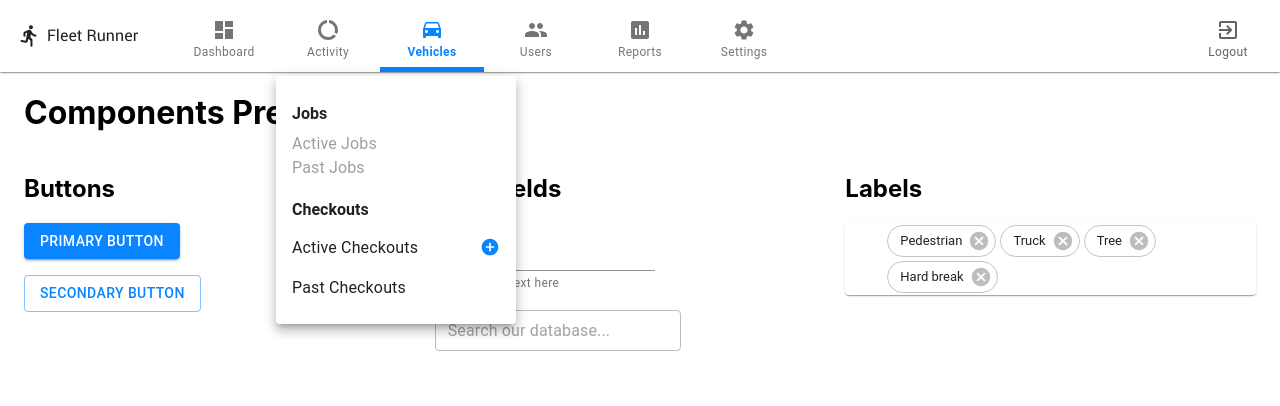
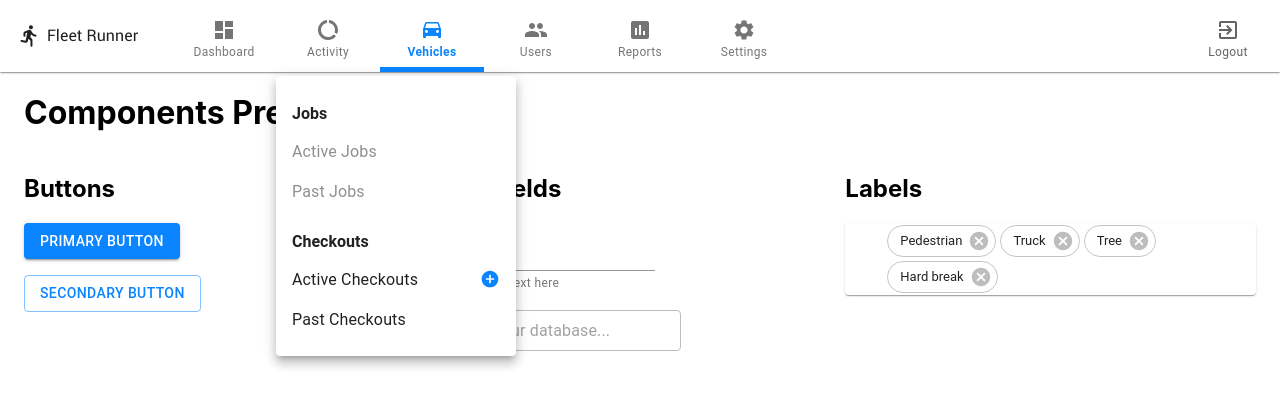
Before and after one commit to Ridecell/style-guide-comp-lib, a React (Create React App) app: page / in a window 1280 px wide. Both pictures are taken after a click on the tab "Activity". Shown: the top 406 px of the page. Built offline with nearby package versions, Linux system fonts and the light colour scheme.

Commit message:
unavailable items are showing disabled

```diff
--- a/src/components/Menu.tsx
+++ b/src/components/Menu.tsx
@@ -101,13 +101,21 @@ const MenuItemRC = withStyles((theme) => ({
     root: {
         // height: 48
         padding: 0,
-        color: theme.palette.text.disabled
     },
     gutters: {
         paddingRight: 0,
         paddingLeft: 16,
     }
 }))(MenuItem);
+
+const MenuItemDisabled = withStyles((theme) => ({
+    root: {
+        // color: theme.palette.text.disabled,
+        // flexGrow: 1,
+        paddingTop: 8,
+        paddingBottom: 8,
+    },
+}))(Typography);
 
 const LinkRC = withStyles((theme) => ({
     root: {
@@ -118,6 +126,7 @@ const LinkRC = withStyles((theme) => ({
         color: theme.palette.text.primary,
     },
 }))(Link);
+
 
 const IconLinkRC = withStyles((theme) => ({
     root: {
@@ -246,11 +255,12 @@ const RCMenu = ({ selectedTabIndex, menuItemsData, componentProps }: RCCompProps
                                     menuItem => menuItem.isHeading ?
                                         <ListSubheaderRC id="nested-list-subheader">{menuItem.name}</ListSubheaderRC>
                                         :
-                                        <MenuItemRC key={menuItem.id}>
+                                        <MenuItemRC key={menuItem.id} disabled={menuItem.isDisabled}>
                                             {Boolean(menuItem.isDisabled) ?
-                                                <span>{menuItem.name}</span>
+                                                <MenuItemDisabled variant="body1">{menuItem.name}</MenuItemDisabled>
                                                 :
                                                 <LinkRC href={menuItem.route} underline="none">{menuItem.name}</LinkRC>}
+                                            {/* <LinkRC href={menuItem.route} underline="none">{menuItem.name}</LinkRC> */}
                                             {Boolean(menuItem.addItemRoute) && Boolean(!menuItem.isDisabled) ?
                                                 <IconLinkRC href={menuItem.addItemRoute}><AddCircle fontSize="small" /></IconLinkRC>
                                                 : <></>}
```
